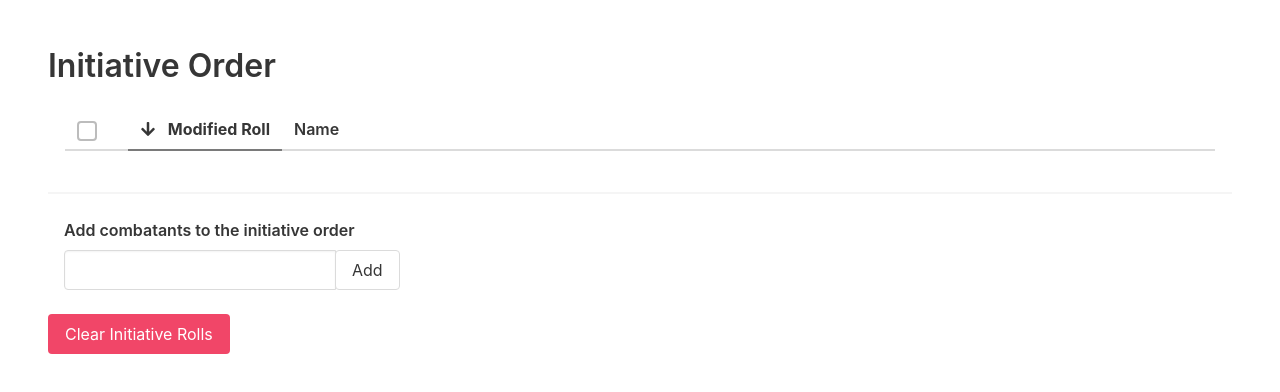
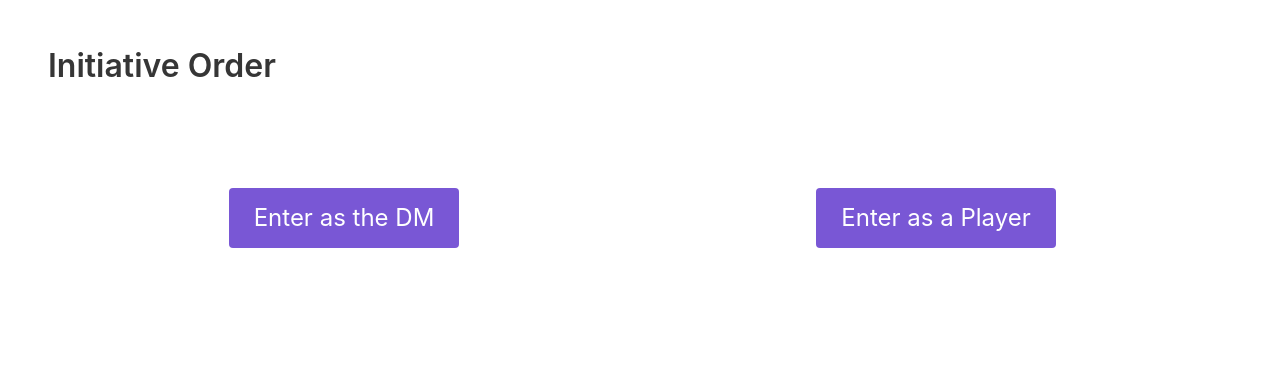
Before and after one commit to jmutchek/initiative, a Vue app: page / in a window 1280 px wide. Shown: the top 392 px of the page. Built offline with nearby package versions, Linux system fonts and the light colour scheme; no server answers.

Commit message:
entrypoint doors

```diff
--- a/src/App.vue
+++ b/src/App.vue
@@ -1,13 +1,30 @@
 <template>
   <div>
-    <section class="section">
-      <h1 class="title">Initiative Order</h1>
-      <InitiativeList></InitiativeList>
-      <hr/>
-      <NewEntry></NewEntry>
-      <div class="actions">
-        <b-button @click="clickMe" class='is-danger'>Clear Initiative Rolls</b-button>
+    <section class='section'>
+      <h1 class='title'>Initiative Order</h1>
+
+      <div id='entrypoint' class='entrypoint' v-if="view === 'none'">
+        <div class='door'>
+          <b-button @click='enterDoor("DM")' class='centered is-large is-primary'>Enter as the DM</b-button>
+        </div>
+        <div class='door'>
+          <b-button @click='enterDoor("PC")' class='centered is-large is-primary'>Enter as a Player</b-button>
+        </div>
       </div>
+
+      <div v-if="view === 'DM'">
+        <InitiativeList></InitiativeList>
+        <hr/>
+        <NewEntry></NewEntry>
+        <div class='actions'>
+          <b-button @click='clearRolls' class='is-danger'>Clear Initiative Rolls</b-button>
+        </div>
+      </div>
+
+      <div v-if="view === 'PC'">
+        Nothing here yet
+      </div>
+
     </section>
   </div>
 </template>
@@ -25,13 +42,17 @@ export default {
   },
   data() {
     return {
-      value: "World",
+      view: "none",
     };
   },
   methods: {
-    clickMe() {
+    clearRolls() {
       // this.$buefy.notification.open("Clicked!!");
       this.$eventHub.$emit('clear-rolls')
+    },
+    enterDoor(role) {
+      console.log ("entering the " + role + "'s view")
+      this.view = role
     },
   },
 };
@@ -44,4 +65,21 @@ export default {
   margin-top: 24px;
 }
 
+.entrypoint {
+  display: flex;
+}
+
+.door {
+  justify-content: center;
+  align-items: center;
+  display: flex;
+  height: 200px;
+  flex: 1;
+  margin: 10px;
+  text-align: center;
+}
+
+.centered {
+}
+
 </style>
```
